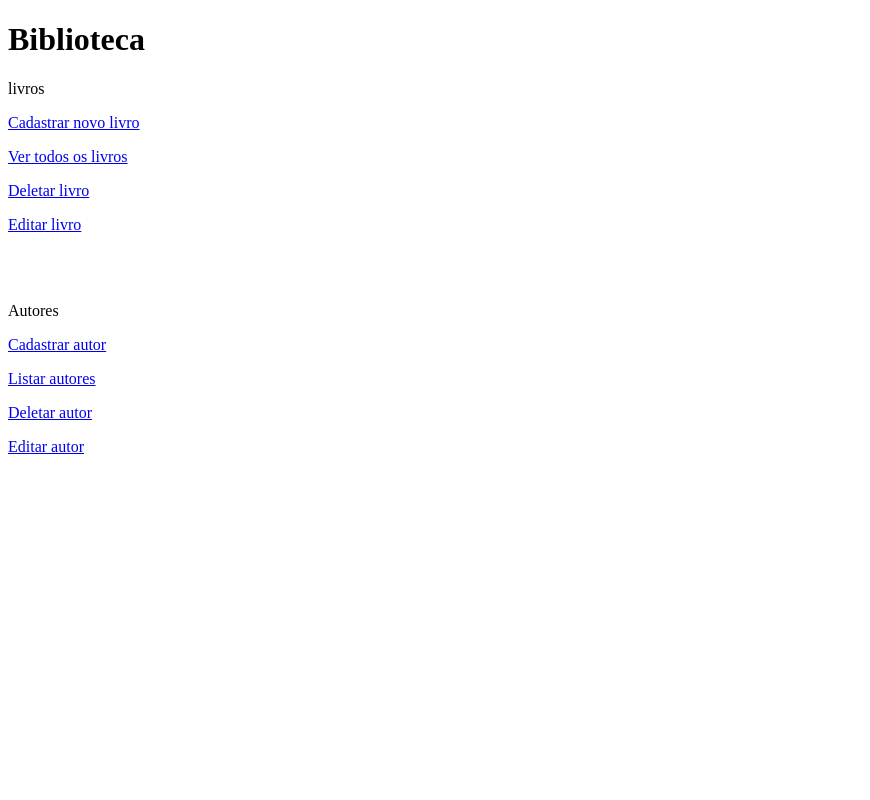
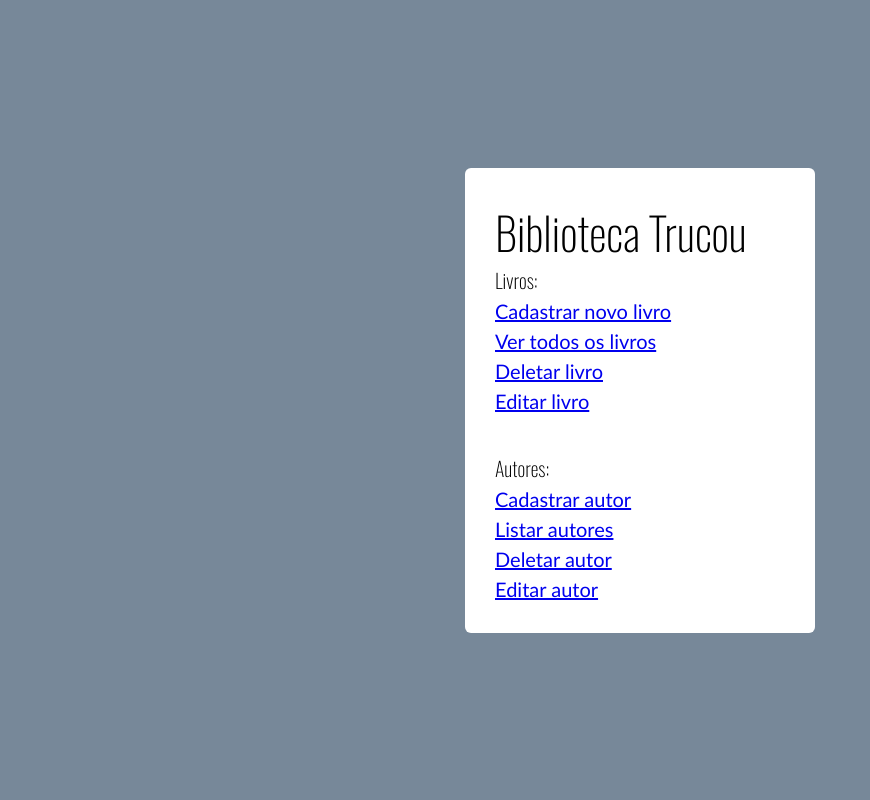
Before and after one commit to Tzvares/trabalho_2-tri, a PHP site: page / in a window 1280 px wide. Shown: the whole page, without its empty margins (0-870 px from the left). Run offline with PHP 8.4, Linux system fonts and the light colour scheme.

Commit message:
Add files via upload
CSS implementado

```diff
--- a/Source/admin.php
+++ b/Source/admin.php
@@ -1,25 +1,7 @@
 <?php
-require_once '../Source/admin.php';
+$conexao = mysqli_connect("localhost", "root", "", "biblioteca");
 
-// Conexão com o servidor MySQL
-$servername = "localhost";
-$username = "root";
-$password = "";
-$dbname = "biblioteca";
-
-// Criar conexão
-$conexao = mysqli_connect($servername, $username, $password, $dbname);
-
-// Verificar conexão
 if (!$conexao) {
-    die("Erro ao conectar ao servidor MySQL: " . mysqli_connect_error());
-}
-
-if ($_SERVER["REQUEST_METHOD"] == "POST") {
-    $titulo = $_POST["titulo"] ?? null;
-
-    if ($titulo !== null) {
-        $titulo = mysqli_real_escape_string($conexao, $titulo);
-    }
+    die("Erro ao conectar ao banco de dados: " . mysqli_connect_error());
 }
 ?>
--- a/Source/index.php
+++ b/Source/index.php
@@ -3,24 +3,26 @@
 <head>
     <meta charset="UTF-8">
     <meta name="viewport" content="width=device-width, initial-scale=1.0">
-    <title>Biblioteca - XXXXXX</title> <?php // ve ai um nome ?>
-    <link rel="stylesheet" href="style.css">
+    <title>Biblioteca - Trucou</title> <?php // ve ai um nome ?>
+    <link rel="stylesheet" href="style.css?v=<?php echo time(); ?>">
 </head>
 <body>
+    <div class="container">
+            <h1>Biblioteca Trucou</h1>
         <?php
-    echo "<h1>Biblioteca</h1>";
-    echo  "<p>livros</p>";
+        require_once 'admin.php';
+        echo  "<p>Livros: </p>";
         echo "<p><a href='../crudBook/create.php'>Cadastrar novo livro</a></p>";
         echo "<p><a href='../crudBook/read.php'>Ver todos os livros</a></p>";
         echo "<p><a href='../crudBook/delete.php'>Deletar livro</a></p>";
         echo "<p><a href='../crudBook/update.php'>Editar livro</a></p>";
         echo "<br></br>";
-    echo "<p>Autores</p>";
+        echo "<p>Autores: </p>";
         echo "<p><a href='../crudAutor/createAutor.php'>Cadastrar autor</a></p>";
         echo "<p><a href='../crudAutor/readAutor.php'>Listar autores</a></p>";
         echo "<p><a href='../crudAutor/deleteAutor.php'>Deletar autor</a></p>";
         echo "<p><a href='../crudAutor/updateAutor.php'>Editar autor</a></p>";
         ?>
-
+    </div>
 </body>
 </html>
--- a/Source/style.css
+++ b/Source/style.css
@@ -0,0 +1,39 @@
+@import url('https://fonts.googleapis.com/css2?family=Abril+Fatface&family=Oswald:wght@200..700&display=swap');
+*{
+    margin: 0;
+    padding: 0;
+    box-sizing: border-box;
+    font-family: 'Gill Sans', 'Gill Sans MT', Calibri, 'Trebuchet MS', sans-serif;
+}
+body{
+    min-height: 100vh;
+    display: flex;
+    align-items: center;
+    justify-content: center;
+    background: lightslategray;
+}
+.container{
+    position: relative;
+    max-width: 350px;
+    width: 100%;
+    border-radius: 6px;
+    padding: 30px;
+    margin: 0 15px;
+    background-color: white;
+    box-shadow: 2px black;
+    align-items: center;
+}
+h1{
+    font-size: 45px;
+    font-family: "Oswald", sans-serif;
+    font-optical-sizing: auto;
+    font-weight: 100;
+    font-style: normal;
+}
+p{
+    font-size: 20px;
+    font-family: "Oswald", sans-serif;
+    font-optical-sizing: auto;
+    font-weight: 100;
+    font-style: normal;
+}
```
Lines whose indentation alone changed are shown as unchanged.
